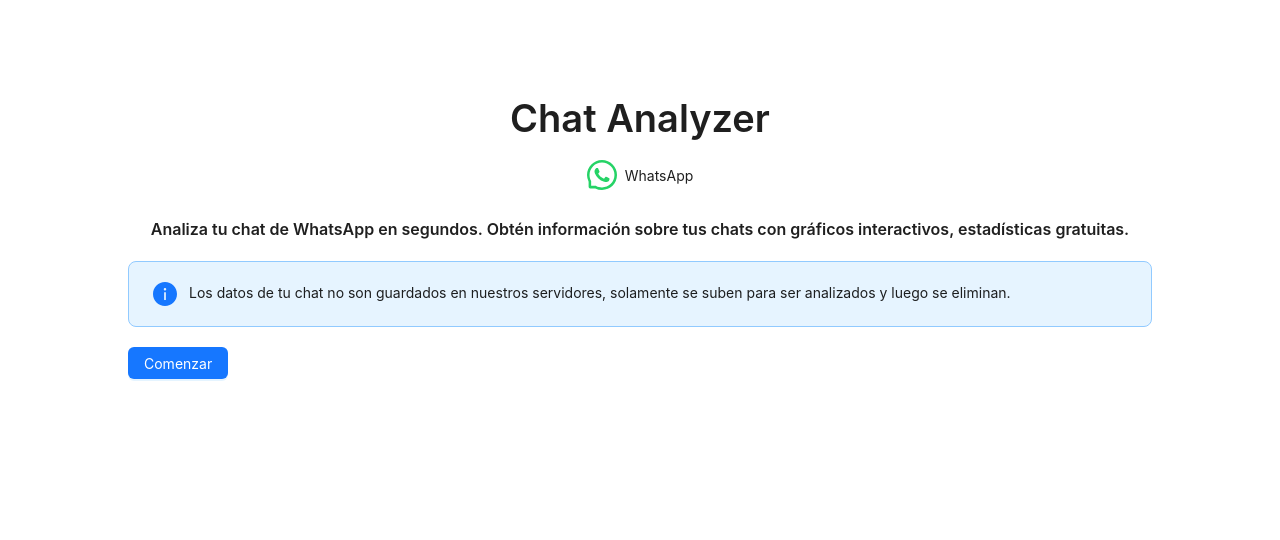
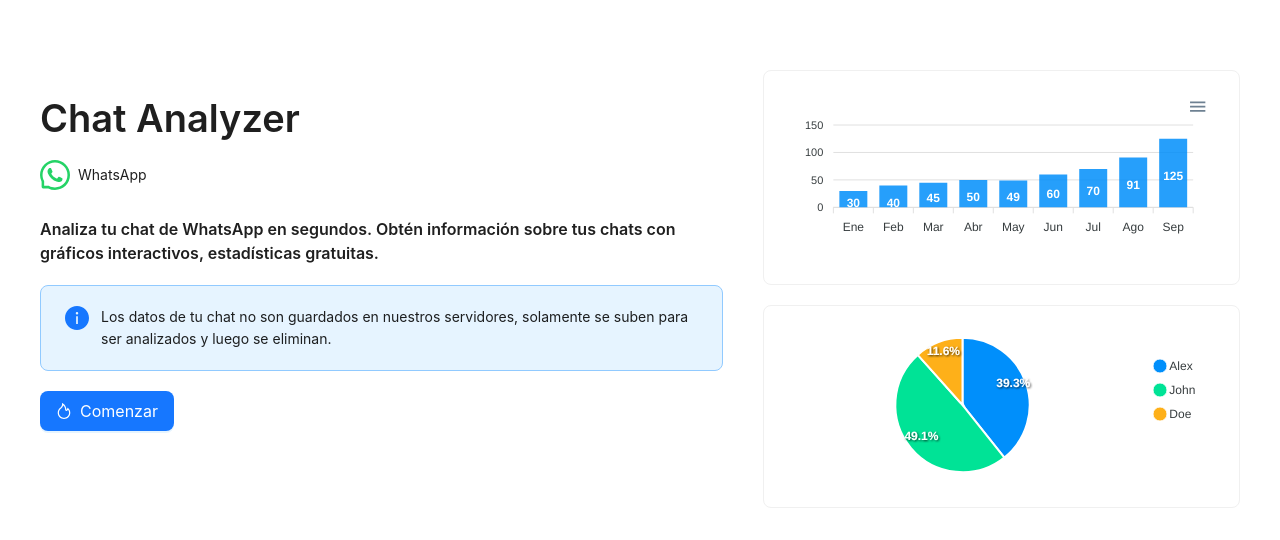
Before and after one commit to StevenJM05/chat-analyzer, a Next.js app: page / in a window 1280 px wide. Shown: the top 540 px of the page. Built offline with nearby package versions, Linux system fonts and the light colour scheme; what @ant-design/nextjs-registry would draw is missing.

Commit message:
improve export info in steps component

```diff
--- a/src/app/page.tsx
+++ b/src/app/page.tsx
@@ -1,12 +1,33 @@
 'use client';
 import React from "react";
-import Uploader from "../components/home/Uploader";
 import Title from "antd/es/typography/Title";
 import Text from "antd/es/typography/Text";
-import { Alert, Button, Modal, Space } from "antd";
+import { Alert, Button, Card, Col, Modal, Row, Space } from "antd";
 import { WhatsAppOutlined } from "@ant-design/icons";
-import Dashboard from "../components/home/Dashboard";
+import { FireOutlined } from "@ant-design/icons";
 import HomeSteps from "../components/home/Steps";
+import Chart from 'react-apexcharts';
+
+const demoChart1 = {
+  series: [
+    {
+      name: 'Mensajes',
+      data: [30, 40, 45, 50, 49, 60, 70, 91, 125],
+    }
+  ],
+  options: {
+    xaxis: {
+      categories: ['Ene', 'Feb', 'Mar', 'Abr', 'May', 'Jun', 'Jul', 'Ago', 'Sep'],
+    },
+  },
+}
+
+const demoChart2 = {
+  series: [44, 55, 13],
+  options: {
+    labels: ['Alex', 'John', 'Doe'],
+  },
+}
 
 const Home = () => {
 
@@ -14,8 +35,10 @@ const Home = () => {
 
   return (
     <div>
-      <div style={{ maxWidth: 1024, margin: "50px auto", padding: "20px" }}>
-        <div style={{ textAlign: "center", marginBottom: "20px" }}>
+      <div style={{ maxWidth: 1200, margin: "50px auto", padding: "20px" }}>
+        <Row gutter={40}>
+          <Col span={showSteps ? 24 : 14}>
+            <div style={{ marginBottom: "20px" }}>
               <Title level={1}>Chat Analyzer</Title>
               <Space>
                 <Space>
@@ -29,22 +52,41 @@ const Home = () => {
                 gratuitas.
               </Title>
             </div>
+            {
+              !showSteps && (
                 <Alert
                   description="Los datos de tu chat no son guardados en nuestros servidores, solamente se suben para ser analizados y luego se eliminan."
                   type="info"
                   showIcon
                   style={{ marginBottom: "20px" }}
                 />
+              )
+            }
             {
               showSteps ? (
                 <HomeSteps />
               ) :
                 (
-              <Button type="primary" onClick={() => setShowSteps(true)}>
+                  <Button type="primary" size="large" onClick={() => setShowSteps(true)}>
+                    <FireOutlined />
                     Comenzar
                   </Button>
                 )
             }
+          </Col>
+          {
+            !showSteps && (
+              <Col span={10}>
+                <Card>
+                  <Chart {...demoChart1} type="bar" height={150} />
+                </Card>
+                <Card style={{ marginTop: "20px" }}>
+                  <Chart {...demoChart2} type="pie" height={150} />
+                </Card>
+              </Col>
+            )
+          }
+        </Row>
       </div>
     </div>
   );
--- a/src/components/home/Steps.tsx
+++ b/src/components/home/Steps.tsx
@@ -32,8 +32,6 @@ const HomeSteps: React.FC = () => {
   };
 
   const contentStyle: React.CSSProperties = {
-    lineHeight: '260px',
-    textAlign: 'center',
     color: token.colorTextTertiary,
     backgroundColor: token.colorFillAlter,
     borderRadius: token.borderRadiusLG,
@@ -53,7 +51,7 @@ const HomeSteps: React.FC = () => {
         ]}
       />
       <div style={contentStyle}>
-        {current === 0 && <Tutorial />}
+        {current === 0 && <Tutorial onFileReady={next} />}
         {current === 1 && <Uploader onSubmit={submit} />}
         {current === 2 && stats && <Dashboard stats={stats} />}
       </div>
--- a/src/components/home/Tutorial.tsx
+++ b/src/components/home/Tutorial.tsx
@@ -1,10 +1,15 @@
 import React from 'react';
-import { Tabs } from 'antd';
-import { AndroidOutlined, AppleOutlined } from '@ant-design/icons';
+import { Button, Tabs } from 'antd';
+import { AndroidOutlined, AppleOutlined, CheckCircleOutlined } from '@ant-design/icons';
 import Title from 'antd/es/typography/Title';
 import IOSTutorial from '@/components/tutorials/IOSTutorial';
+import Paragraph from 'antd/es/typography/Paragraph';
 
-const Tutorial: React.FC = () => {
+interface TutorialProps {
+  onFileReady: () => void;
+}
+
+const Tutorial: React.FC<TutorialProps> = ({ onFileReady }) => {
 
   const tabs = [
     {
@@ -22,13 +27,26 @@ const Tutorial: React.FC = () => {
   ];
 
   return (
-    <div>
-      <Title level={3}>Como Exportar tu chat de WhatsApp</Title>
+    <>
+      <Title level={3}>Exportar tu chat de WhatsApp</Title>
+      <Title level={5}>
+        Para poder analizar tu chat de WhatsApp, primero necesitas exportarlo
+      </Title>
+      <Paragraph>
+        Ya tienes tu chat exportado? Haz clic en el botón de abajo para continuar
+      </Paragraph>
+      <Button type='primary' style={{ marginBottom: '20px', marginTop: '10px' }} onClick={onFileReady}>
+        <CheckCircleOutlined />
+        Continuar
+      </Button>
+      <Paragraph>
+        Si aún no tienes tu chat exportado, sigue los siguientes pasos:
+      </Paragraph>
       <Tabs
         defaultActiveKey="2"
         items={tabs}
       />
-    </div>
+    </>
 
   );
 };
--- a/src/components/tutorials/IOSTutorial.tsx
+++ b/src/components/tutorials/IOSTutorial.tsx
@@ -44,7 +44,7 @@ const IOSTutorial: React.FC = () => {
     />
       </Col>
       <Col span={12}>
-        <Image src={items[current].image} alt={items[current].title} height={600}/>
+        <Image src={items[current].image} alt={items[current].title} height={500}/>
       </Col>
     </Row>
   );
```
Lines whose indentation alone changed are shown as unchanged.
